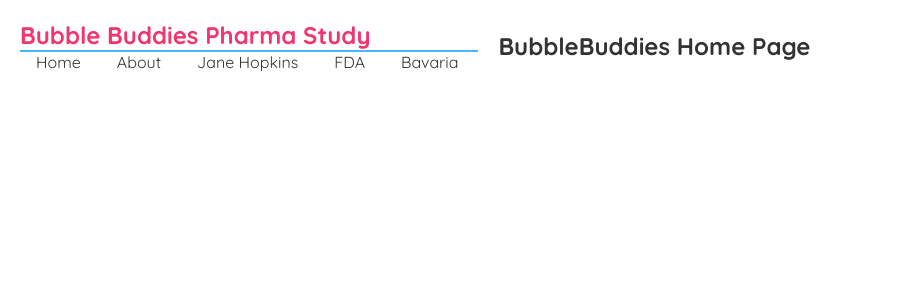
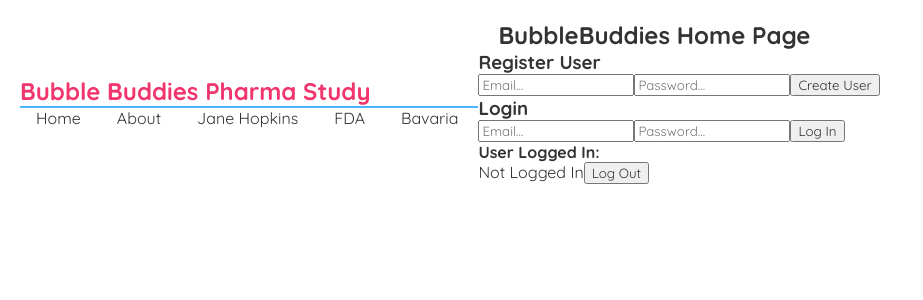
Before and after one commit to FordWanyera/BubbleBuddiesLLC, a React (Create React App) app in the folder src/bubblebuddiesllc/: page / in a window 1280 px wide. Shown: the top 300 px of the page, without its empty margins (0-923 px from the left). Built offline with nearby package versions, Linux system fonts and the light colour scheme; no server answers.

Commit message:
Revert "Revert "Firebase Login!""

```diff
--- a/src/bubblebuddiesllc/package.json
+++ b/src/bubblebuddiesllc/package.json
@@ -3,10 +3,14 @@
   "version": "0.1.0",
   "private": true,
   "dependencies": {
+    "@emotion/react": "^11.10.6",
+    "@emotion/styled": "^11.10.6",
+    "@mui/material": "^5.11.12",
     "@testing-library/jest-dom": "^5.16.5",
     "@testing-library/react": "^13.4.0",
     "@testing-library/user-event": "^13.5.0",
     "@vendia/client": "^0.8.4",
+    "firebase": "^9.17.2",
     "react": "^18.2.0",
     "react-dom": "^18.2.0",
     "react-router-dom": "6.4",
--- /dev/null
+++ b/src/bubblebuddiesllc/src/firebase-config.js
@@ -0,0 +1,16 @@
+import { initializeApp } from "firebase/app";
+import {getAuth} from "firebase/auth";
+
+const firebaseConfig = {
+    apiKey: "AIzaSyBHSfCdyg3-CC_WaSajW-VEBJlxD60o6cU",
+    authDomain: "pharmastudy-63e98.firebaseapp.com",
+    projectId: "pharmastudy-63e98",
+    storageBucket: "pharmastudy-63e98.appspot.com",
+    messagingSenderId: "853293526913",
+    appId: "1:853293526913:web:b053b9d26445ee3130c280",
+    measurementId: "G-RT73EM3H3D"
+  };
+
+  const app = initializeApp(firebaseConfig);
+
+  export const auth = getAuth(app);
--- a/src/bubblebuddiesllc/src/pages/Home.js
+++ b/src/bubblebuddiesllc/src/pages/Home.js
@@ -1,7 +1,96 @@
+import Button from '@mui/material/Button';
+import {createUserWithEmailAndPassword, onAuthStateChanged, signOut, signInWithEmailAndPassword} from "firebase/auth";
+import {auth} from '../firebase-config';
+import {useState} from "react";
+import { useEffect } from 'react';
+
 const Home = () => {
+
+    const [registerEmail, setRegisterEmail] = useState("");
+    const [registerPassword, setRegisterPassword] = useState("");
+    const [loginEmail, setLoginEmail] = useState("");
+    const [loginPassword, setLoginPassword] = useState("");
+
+    const [user, setUser] = useState({});
+
+    useEffect(() => {
+
+        onAuthStateChanged(auth, (currentUser) => {
+
+            setUser(currentUser);
+
+        });
+    });
+
+    const register = async () => {
+        try{
+        const user = await createUserWithEmailAndPassword(auth, registerEmail, registerPassword);
+        console.log(user);
+        } catch (error) {
+            console.log(error.message);
+        }
+    }
+
+    const login = async () => {
+        try{
+            const user = await signInWithEmailAndPassword(auth, loginEmail, loginPassword);
+            console.log(user);
+            } catch (error) {
+                console.log(error.message);
+            }
+    }
+
+    const logout = async () => {
+
+        await signOut(auth);
+    }
+
     return (
         <div className="home">
-            <h2>BubbleBuddies Home Page</h2>
+            <div>
+                <h2>BubbleBuddies Home Page</h2>
+
+                <h3>Register User</h3>
+                <input
+                    placeholder="Email..."
+                    onChange={(event) => {
+                        setRegisterEmail(event.target.value)
+                        }}
+                />
+                <input
+                    placeholder="Password..."
+                    onChange={(event) => {
+                        setRegisterPassword(event.target.value)
+                    }}
+                 />
+
+                <button onClick={register}> Create User</button>
+            </div>
+
+            <div>
+                <h3>Login</h3>
+                <input
+                    placeholder="Email..."
+                    onChange={(event) => {
+                        setLoginEmail(event.target.value)
+                        }}
+                />
+                <input
+                    placeholder="Password..."
+                    onChange={(event) => {
+                        setLoginPassword(event.target.value)
+                        }}
+                />
+
+                <button onClick={login}> Log In</button>
+            </div>
+
+            <div>
+                <h4>User Logged In: </h4>
+                {user ? user.email: "Not Logged In"}
+                <button onClick={logout}>Log Out</button>
+            </div>
+
         </div>
      );
 }
```
Also changed, not shown: 1 other file (tests, documents, lock files or other folders).
